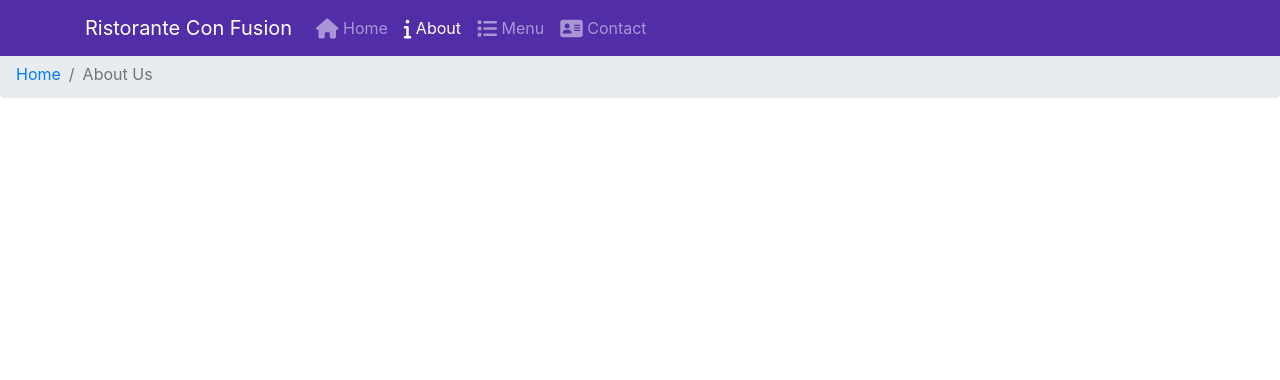
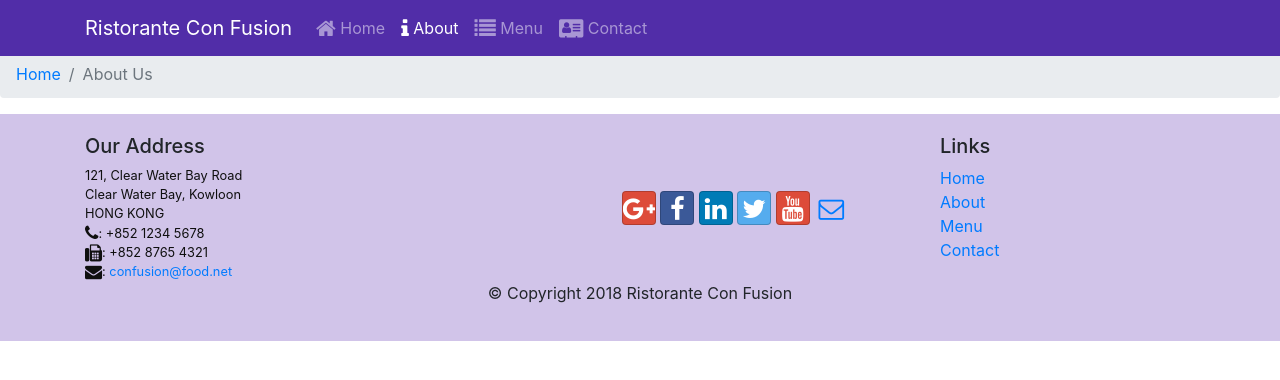
Before and after one commit to Macbeth2k/conFusion, a website: page aboutus.html in a window 1280 px wide. Drawn offline with nearby package versions, Linux system fonts and the light colour scheme.

Commit message:
Icon Fonts

```diff
--- a/aboutus.html
+++ b/aboutus.html
@@ -14,6 +14,9 @@
     <link rel="stylesheet" href="node_modules/font-awesome/css/font-awesome.min.css">
     <link rel="stylesheet" href="node_modules/bootstrap-social/bootstrap-social.css">
     <link href="css/styles.css" rel="stylesheet">
+    <link rel="stylesheet" href="node_modules/font-awesome/css/font-awesome.min.css">
+    <link rel="stylesheet" href="node_modules/bootstrap-social/bootstrap-social.css">
+
 </head>
 
 <body>
@@ -43,6 +46,51 @@
     </ol>
 
 
+
+    <footer class="footer">
+        <div class="container">
+            <div class="row">
+                <div class="col-4 col-sm-2 order-sm-last ">
+                    <h5>Links</h5>
+                    <ul class="list-unstyled">
+                        <li><a href="#">Home</a></li>
+                        <li><a href="#">About</a></li>
+                        <li><a href="#">Menu</a></li>
+                        <li><a href="#">Contact</a></li>
+                    </ul>
+                </div>
+                <div class="col-7 col-sm-5">
+                    <h5>Our Address</h5>
+                    <address>
+                        121, Clear Water Bay Road<br>
+                        Clear Water Bay, Kowloon<br>
+                        HONG KONG<br>
+                        <i class="fa fa-phone fa-lg"></i>: +852 1234 5678<br>
+                        <i class="fa fa-fax fa-lg"></i>: +852 8765 4321<br>
+                        <i class="fa fa-envelope fa-lg"></i>:
+                        <a href="mailto:confusion@food.net">confusion@food.net</a>
+
+                    </address>
+                </div>
+                <div class="col-12 col-sm-4 align-self-center">
+                    <div class="text-center">
+                        <a class="btn btn-social-icon btn-google" href="http://google.com/+"><i class="fa fa-google-plus"></i></a>
+                        <a class="btn btn-social-icon btn-facebook" href="http://www.facebook.com/profile.php?id="><i class="fa fa-facebook"></i></a>
+                        <a class="btn btn-social-icon btn-linkedin" href="http://www.linkedin.com/in/"><i class="fa fa-linkedin"></i></a>
+                        <a class="btn btn-social-icon btn-twitter" href="http://twitter.com/"><i class="fa fa-twitter"></i></a>
+                        <a class="btn btn-social-icon btn-google" href="http://youtube.com/"><i class="fa fa-youtube"></i></a>
+                        <a class="btn btn-social-icon" href="mailto:"><i class="fa fa-envelope-o"></i></a>
+                        </div>
+                </div>
+            </div>
+            <div class="row justify-content-center">
+                <div class="col-auto">
+                    <p>© Copyright 2018 Ristorante Con Fusion</p>
+                </div>
+            </div>
+        </div>
+    </footer>
+
     <!-- jQuery first, then Popper.js, then Bootstrap JS. -->
     <script src="node_modules/jquery/dist/jquery.slim.min.js"></script>
     <script src="node_modules/popper.js/dist/umd/popper.min.js"></script>
--- a/package.json
+++ b/package.json
@@ -15,6 +15,8 @@
   },
   "dependencies": {
     "bootstrap": "^4.0.0",
+    "bootstrap-social": "^5.1.1",
+    "font-awesome": "^4.7.0",
     "jquery": "^3.3.1",
     "popper.js": "^1.12.9"
   }
```
Also changed, not shown: index.html (+23 -14 lines), 1 other file.
